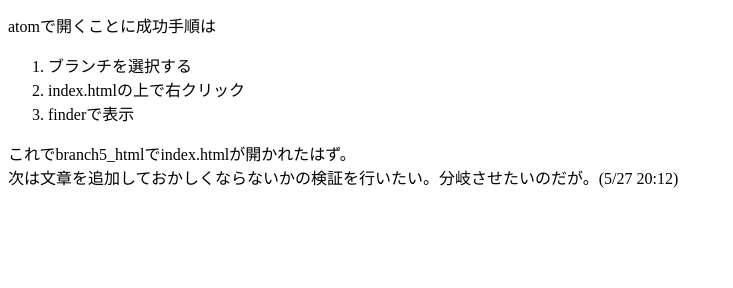
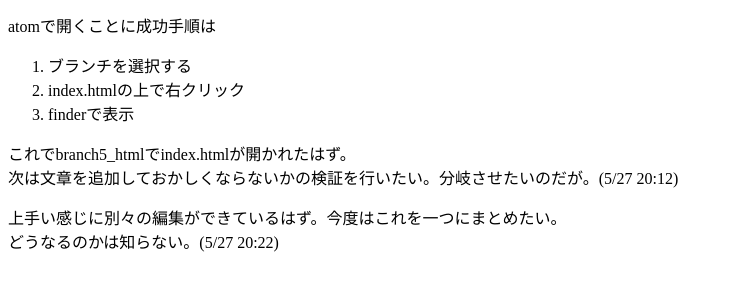
Before and after one commit to tata723/tata_test, a plain HTML site: page index.html in a window 1280 px wide. Shown: the part 116-404 px from the top of the page, without its empty margins (0-733 px from the left). Drawn offline with Linux system fonts and the light colour scheme.

Commit message:
index.htmlに6とは違う編集。text3の部分。

```diff
--- a/index.html
+++ b/index.html
@@ -17,5 +17,8 @@
       </ol>
       <p>これでbranch5_htmlでindex.htmlが開かれたはず。<br>次は文章を追加しておかしくならないかの検証を行いたい。分岐させたいのだが。(5/27 20:12)</p>
     </div>
+    <div class="text3">
+      <p>上手い感じに別々の編集ができているはず。今度はこれを一つにまとめたい。<br>どうなるのかは知らない。(5/27 20:22)</p>
+    </div>
   </body>
 </html>
```
